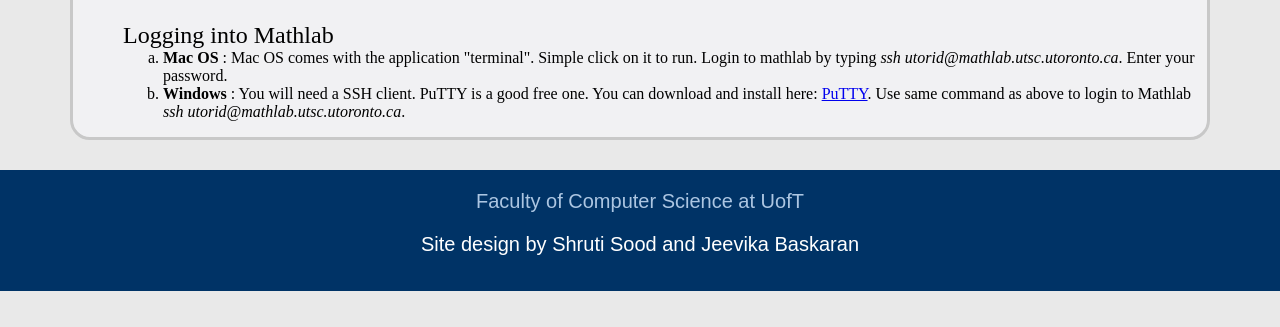
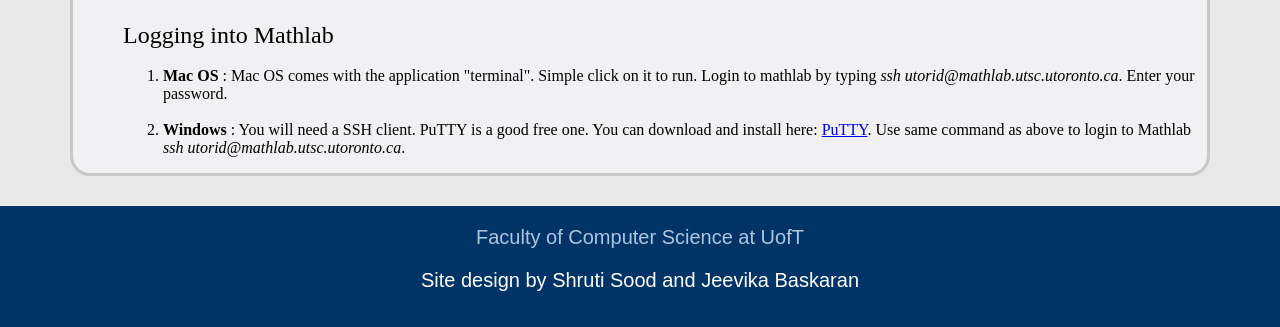
Before and after one commit to soodshru/CSCB20-Website, a plain HTML site: page templates/resources.html in a window 1280 px wide. Shown: the part 643-970 px from the top of the page. Before the commit the page ends 934 px from the top, so only its background shows below. Drawn offline with Linux system fonts and the light colour scheme.

Commit message:
Update resources.html

```diff
--- a/templates/resources.html
+++ b/templates/resources.html
@@ -41,8 +41,9 @@
 			<h1> Software & Documentation </h1>
 			<ul>
 			<li><font size = "5"> Logging into Mathlab </font> </li>
-			<ol type = "a">
-				<li> <b> Mac OS </b>: Mac OS comes with the application "terminal". Simple click on it to run. Login to mathlab by typing <i> ssh utorid@mathlab.utsc.utoronto.ca</i>. Enter your password.</li>
+			<ol type = "1.">
+				<br>
+				<li> <b> Mac OS </b>: Mac OS comes with the application "terminal". Simple click on it to run. Login to mathlab by typing <i> ssh utorid@mathlab.utsc.utoronto.ca</i>. Enter your password.</li><br>
 				<li> <b> Windows </b>: You will need a SSH client. PuTTY is a good free one. You can download and install here:  <a href="http://www.putty.org/">PuTTY</a>. Use same command as above to login to Mathlab <i>ssh utorid@mathlab.utsc.utoronto.ca</i>. </li>
 			</ol>
 			</ul>
```
